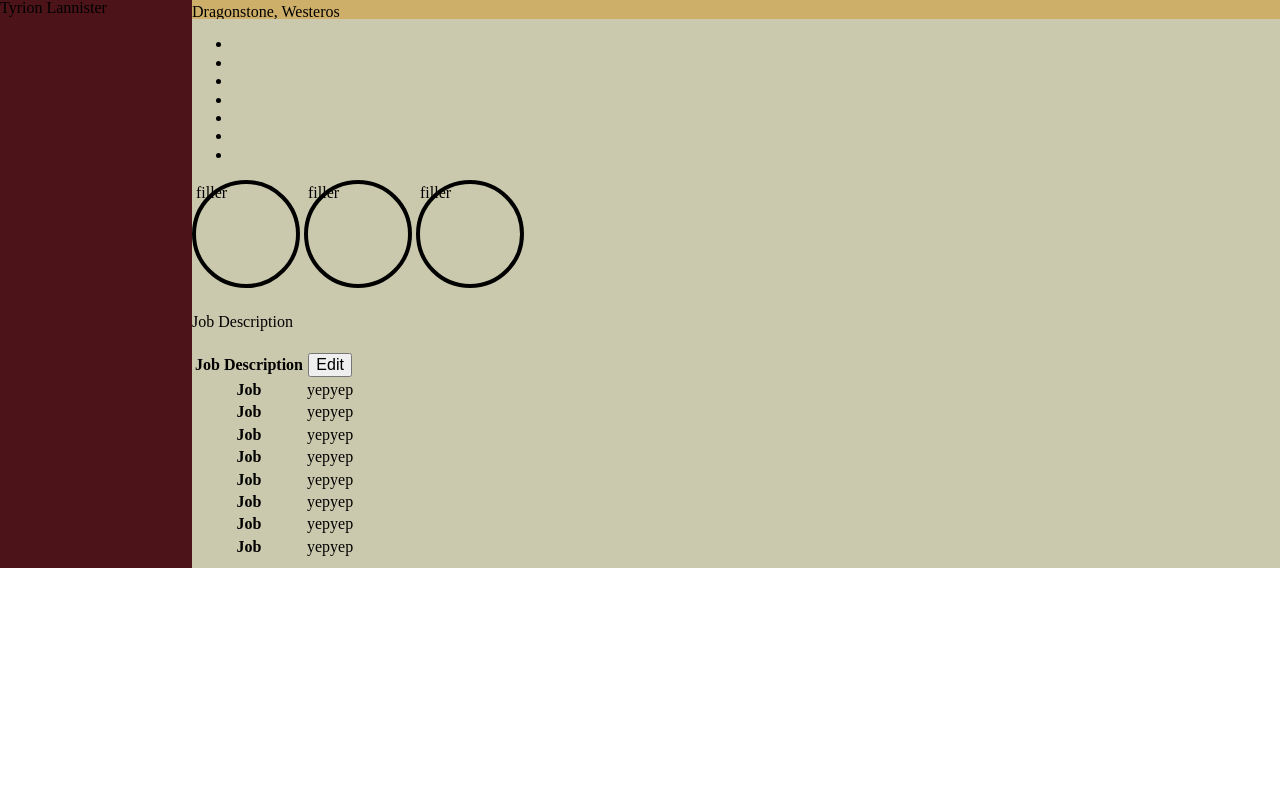
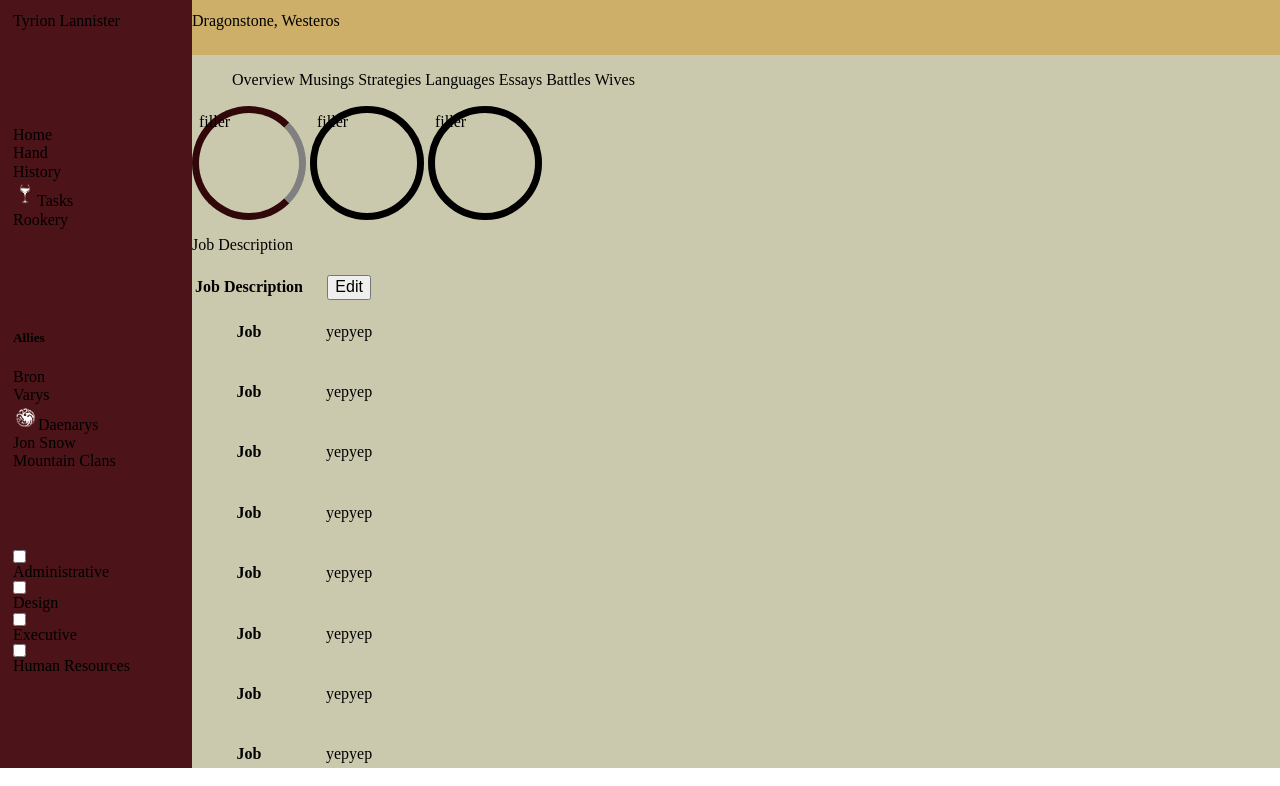
Before and after one commit to farmermel/ms-comp-challenge-3, a plain HTML site: page index.html in a window 1280 px wide. Shown: the part 101-887 px from the top of the page. Before the commit the page ends 800 px from the top, so only its background shows below. Drawn offline with Linux system fonts and the light colour scheme.

Commit message:
Add a few nav icons, change orientation of lists on the page

```diff
--- a/index.html
+++ b/index.html
@@ -19,13 +19,13 @@
     <main>
       <section class="stats">
         <ul class="stat-tabs">
-          <li></li>
-          <li></li>
-          <li></li>
-          <li></li>
-          <li></li>
-          <li></li>
-          <li></li>
+          <li>Overview</li>
+          <li>Musings</li>
+          <li>Strategies</li>
+          <li>Languages</li>
+          <li>Essays</li>
+          <li>Battles</li>
+          <li>Wives</li>
         </ul>
         <article class="current-stats">
           <div class="circle-graph circle-graph-one">filler</div>
@@ -84,9 +84,33 @@
         <img src="images/tyrion-headshot.jpg" id="user-photo" alt="Tyrion Lannister headshot">
         <p>Tyrion Lannister</p>
       </section>
-      <section class="user-main"></section>
-      <section class="user-admin"></section>
-      <section class="user-categories"></section>
+      <section class="user-main">
+        <a>Home</a>
+        <a>Hand</a>
+        <a>History</a>
+        <a><img src="images/wine-icon.png" class="nav-icon">Tasks</a>
+        <a>Rookery</a>
+      </section>
+      <section class="allies">
+          <h5>Allies</h5>
+        <a>Bron</a>
+        <a>Varys</a>
+        <a><img src="images/targaryen.png" class="nav-icon">Daenarys</a>
+        <a>Jon Snow</a>
+        <a>Mountain Clans</a>
+      </section>
+      <section class="user-categories">
+        <form>
+          <input type="checkbox" id="">
+          <label for="">Administrative</label>
+          <input type="checkbox" id="">
+          <label for="">Design</label>
+          <input type="checkbox" id="">
+          <label for="">Executive</label>
+          <input type="checkbox" id="">
+          <label for="">Human Resources</label>
+        </form>
+      </section>
     </nav>
   </body>
 </html>
--- a/styles.css
+++ b/styles.css
@@ -10,6 +10,7 @@ nav {
   grid-column-end: 2;
   grid-row-start: 1;
   grid-row-end: 3;
+  padding: 13px;
   background-color: #4c1318;
 }
 
@@ -33,6 +34,15 @@ main {
   background-color: #cbc9ad;
 }
 
+li {
+  display: inline-block;
+  list-style: none;
+}
+
+td {
+  padding: 20px;
+}
+
 .search-area {
   grid-row-start: 1;
   grid-row-end: 2;
@@ -43,16 +53,30 @@ main {
   grid-row-end: 3;
 }
 
+.circle-graph {
+  display: inline-block;
+  height: 100px;
+  width: 100px;
+  border-radius: 100%;
+  border: 7px solid;
+}
+
+.circle-graph-one {
+  border-color: #320709 gray #320709 #320709;
+}
+
 #user-photo {
   height: 80px;
   width: 80px;
   border-radius: 100%;
 }
 
-.circle-graph {
-  display: inline-block;
-  height: 100px;
-  width: 100px;
-  border-radius: 100%;
-  border: 4px solid;
+.user-main a,
+.allies a,
+.user-categories input {
+  display: block;
 }
+
+.nav-icon {
+  height: 25px;
+}
```
Also changed, not shown: images/targaryen.png (added), images/wine-icon.png (added), 1 other file.
